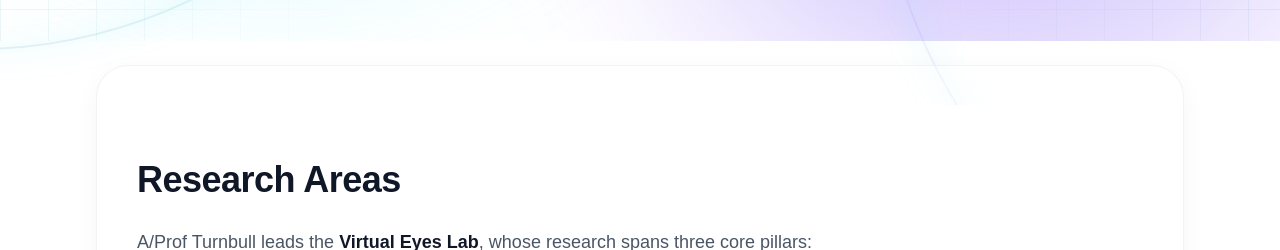
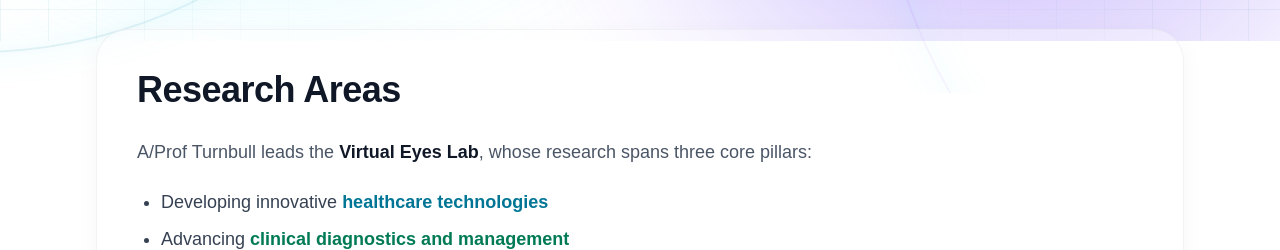
Before and after one commit to fillupt/Work-Website, a Next.js app: page / in a window 1280 px wide. Shown: the part 759-1009 px from the top of the page. Built offline with nearby package versions, Linux system fonts and the light colour scheme; no server answers.

Commit message:
Tighten section spacing and distinguish teaching and publication surfaces

```diff
--- a/app/globals.css
+++ b/app/globals.css
@@ -725,3 +725,8 @@ button:disabled {
 @media (prefers-reduced-motion: reduce) {
   .optical-arc { animation: none; }
 }
+
+/* Section headings align to the new, tighter spacing rhythm. */
+.optical-hero ~ div section h2:first-child {
+  margin-top: 0;
+}
--- a/app/page.tsx
+++ b/app/page.tsx
@@ -33,7 +33,7 @@ export default function Home() {
       <div className="optical-grid" aria-hidden="true" />
 
       {/* Bio Section */}
-      <section className="optical-hero relative z-10 pt-3 pb-12 sm:pb-16">
+      <section className="optical-hero relative z-10 pt-5 pb-6 sm:pt-8 sm:pb-8">
         <div className="optical-arcs" aria-hidden="true">
           <span className="optical-arc optical-arc--cyan" />
           <span className="optical-arc optical-arc--violet" />
@@ -137,10 +137,10 @@ export default function Home() {
       </section>
 
       {/* Main Content Sections */}
-      <div className="relative z-10 pb-20">
+      <div className="relative z-10 pb-8">
 
         {/* Research Section */}
-        <section id="research" className="scroll-mt-16 w-full pt-10 sm:pt-14 pb-12 sm:pb-14">
+        <section id="research" className="scroll-mt-16 w-full pt-6 sm:pt-8 pb-8 sm:pb-10">
           <div className="max-w-6xl mx-auto px-4 sm:px-6 lg:px-8 space-y-10 sm:space-y-14 animate-fadeInUp">
             <div className="rounded-[2rem] border border-gray-200/50 dark:border-gray-800/50 bg-white/35 dark:bg-gray-950/25 backdrop-blur-md p-6 sm:p-8 lg:p-10 shadow-[0_6px_24px_rgba(15,23,42,0.04)]">
               <h2 className="text-3xl md:text-4xl font-bold text-gray-900 dark:text-white mb-4 tracking-tight">
@@ -411,7 +411,7 @@ export default function Home() {
       </div>
 
       {/* Teaching Section */}
-      <section id="teaching" className="relative scroll-mt-16 w-full pt-14 sm:pt-20 pb-20 sm:pb-24 bg-gray-200/50 dark:bg-slate-900/50 [clip-path:polygon(0_3vw,100%_0,100%_calc(100%-3vw),0_100%)] z-10 my-6">
+      <section id="teaching" className="relative scroll-mt-16 w-full py-10 sm:py-14 bg-white/45 dark:bg-slate-900/45 border-y border-cyan-900/5 dark:border-cyan-100/5 z-10 my-2">
         <div className="relative z-10 max-w-6xl mx-auto px-4 sm:px-6 lg:px-8 space-y-12">
           <div>
             <h2 className="text-3xl md:text-4xl font-bold text-gray-900 dark:text-white mb-6">
@@ -533,7 +533,7 @@ export default function Home() {
       </section>
 
       {/* Advisory Section */}
-      <section id="advisory" className="scroll-mt-16 w-full pt-12 sm:pt-16 pb-16 sm:pb-20 relative z-0">
+      <section id="advisory" className="scroll-mt-16 w-full py-10 sm:py-14 relative z-0">
         <div className="max-w-6xl mx-auto px-4 sm:px-6 lg:px-8">
           <div className="grid grid-cols-1 lg:grid-cols-3 gap-10 items-start">
             {/* Sticky Intro Column */}
@@ -693,7 +693,7 @@ export default function Home() {
       </section>
 
       {/* Publications Section */}
-      <section id="publications" className="relative scroll-mt-16 w-full pt-14 sm:pt-20 pb-20 sm:pb-24 bg-gray-200/50 dark:bg-slate-900/50 [clip-path:polygon(0_0,100%_3vw,100%_100%,0_calc(100%-3vw))] z-10 my-6">
+      <section id="publications" className="relative scroll-mt-16 w-full py-10 sm:py-14 bg-slate-50/90 dark:bg-slate-950/90 border-y border-slate-200/60 dark:border-slate-800/60 z-10 my-2">
         <div className="relative z-10 max-w-6xl mx-auto px-4 sm:px-6 lg:px-8 space-y-12">
           <div>
             <h2 className="text-3xl md:text-4xl font-bold text-gray-900 dark:text-white mb-6">
@@ -708,7 +708,7 @@ export default function Home() {
       </section>
 
       {/* Contact Section */}
-      <section id="contact" className="scroll-mt-16 w-full pt-12 sm:pt-16 pb-16 sm:pb-20">
+      <section id="contact" className="scroll-mt-16 w-full py-10 sm:py-14">
         <div className="max-w-6xl mx-auto px-4 sm:px-6 lg:px-8 space-y-12">
           <ContactSection />
         </div>
```
